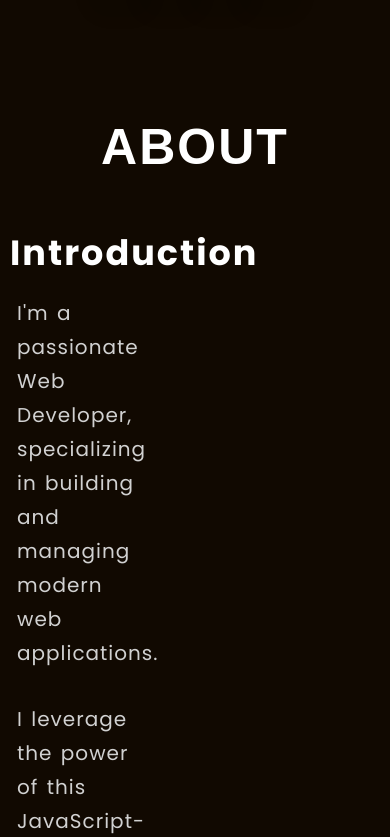
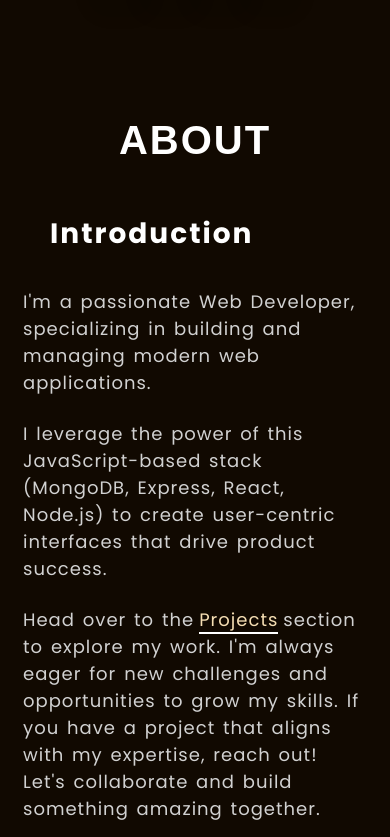
Before and after one commit to MahrAbrarThind/mahr_abrar_portfolio, a React (Create React App) app: page / in a window 390 px wide. Shown: the part 967-1804 px from the top of the page. Built offline with nearby package versions, Linux system fonts and the light colour scheme.

Commit message:
Added Code For About Responsiveness

```diff
--- a/src/CSS/about.css
+++ b/src/CSS/about.css
@@ -21,12 +21,8 @@
     padding: 50px;
     gap: 80px;
     width: 100%;
-    /* background-color: black; */
+    box-sizing: border-box ;
 }
-
-
-
-
 .animate__duration-1s{
     animation-duration: 1s;
 }
@@ -43,6 +39,7 @@
 .aboutIntro{
     width: 50%;
 }
+
 
 .introHeading{
     font-size: 35px;
@@ -63,3 +60,48 @@
     color: #d1d1d1;
     padding: 7px;
 }
+
+
+/* Code For Responsiveness */
+
+
+@media(max-width:992px){
+    .introText{
+        font-size: 20px;
+        word-spacing: 2px;
+        line-height: 1.5;
+        padding: 5px;
+    }
+}
+
+
+@media(max-width:768px){
+
+    .aboutHeading{
+        font-size: 40px;
+        font-weight: 800;
+    }
+
+    .innerContainer{
+        display: flex;
+        flex-direction: column;
+    }
+    .aboutIntro{
+        width: 100%;
+    }
+    .introHeading{
+        font-size: 28px;
+        margin: 30px;
+    }
+}
+@media(max-width:440px){
+    .innerContainer{
+        padding: 20px;
+    }
+    .introText{
+        font-size: 18px;
+        word-spacing: 2px;
+        line-height: 1.5;
+        padding: 3px;
+    }
+}
--- a/src/CSS/home.css
+++ b/src/CSS/home.css
@@ -63,7 +63,7 @@
 
 .button {
   cursor: pointer;
-  --border-radius: 15px;
+  border-radius: 15px;
   --border-width: 4px;
   appearance: none;
   position: relative;
@@ -87,7 +87,7 @@
   width: 100%;
   height: 100%;
   padding: var(--border-width);
-  border-radius: var(--border-radius);
+  border-radius: 15px;
   background-image: conic-gradient(#488cfb, #29dbbc, #acb92f, #ff9f0e, #e440bb, #655adc, #488cfb);
   -webkit-mask-image: var(--m-i), var(--m-i);
   mask-image: var(--m-i), var(--m-i);
--- a/src/CSS/skills.css
+++ b/src/CSS/skills.css
@@ -8,7 +8,7 @@
     padding: 20px;
   }
 
-  .container {
+  .skillsContainer {
     border-radius: 10px;
     padding: 15px 0;
     /* background-color: #0077b6; */
@@ -70,3 +70,11 @@
       width: var(--fill-percentage);
     }
   }
+
+  /* ResponsiveNess Code is here */
+
+  @media(max-width:768px){
+    .aboutSkills{
+      width: 100%;
+    }
+  }
--- a/src/Components/About.jsx
+++ b/src/Components/About.jsx
@@ -68,7 +68,6 @@ const About = () => {
             Let's collaborate and build something amazing together.
           </p>
         </div>
-
         <div className="aboutSkills">
           <p
             ref={skillsHeadingRef}
@@ -77,7 +76,7 @@ const About = () => {
             Skills
           </p>
 
-          <div className="container">
+          <div className="skillsContainer">
             <div className="skill">
               <div className="percentage">
                 <p>SQL</p>
```
